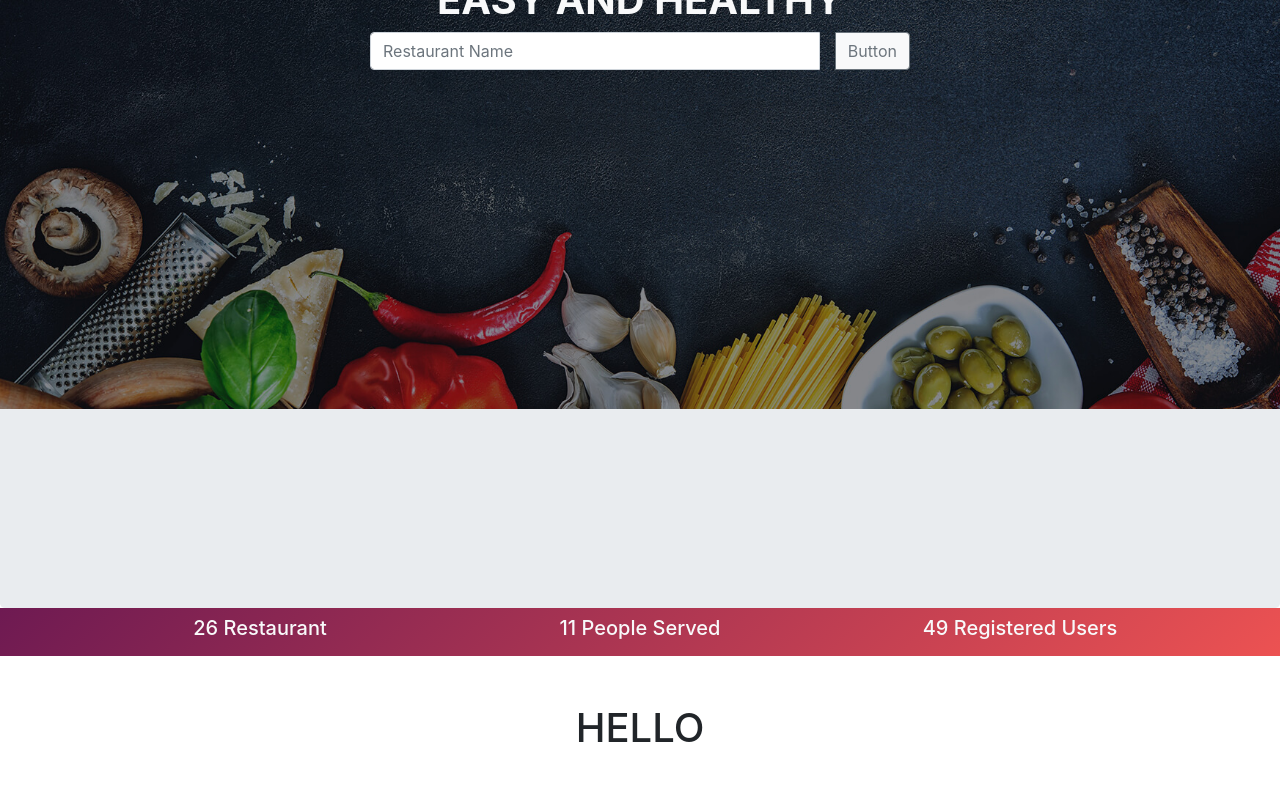
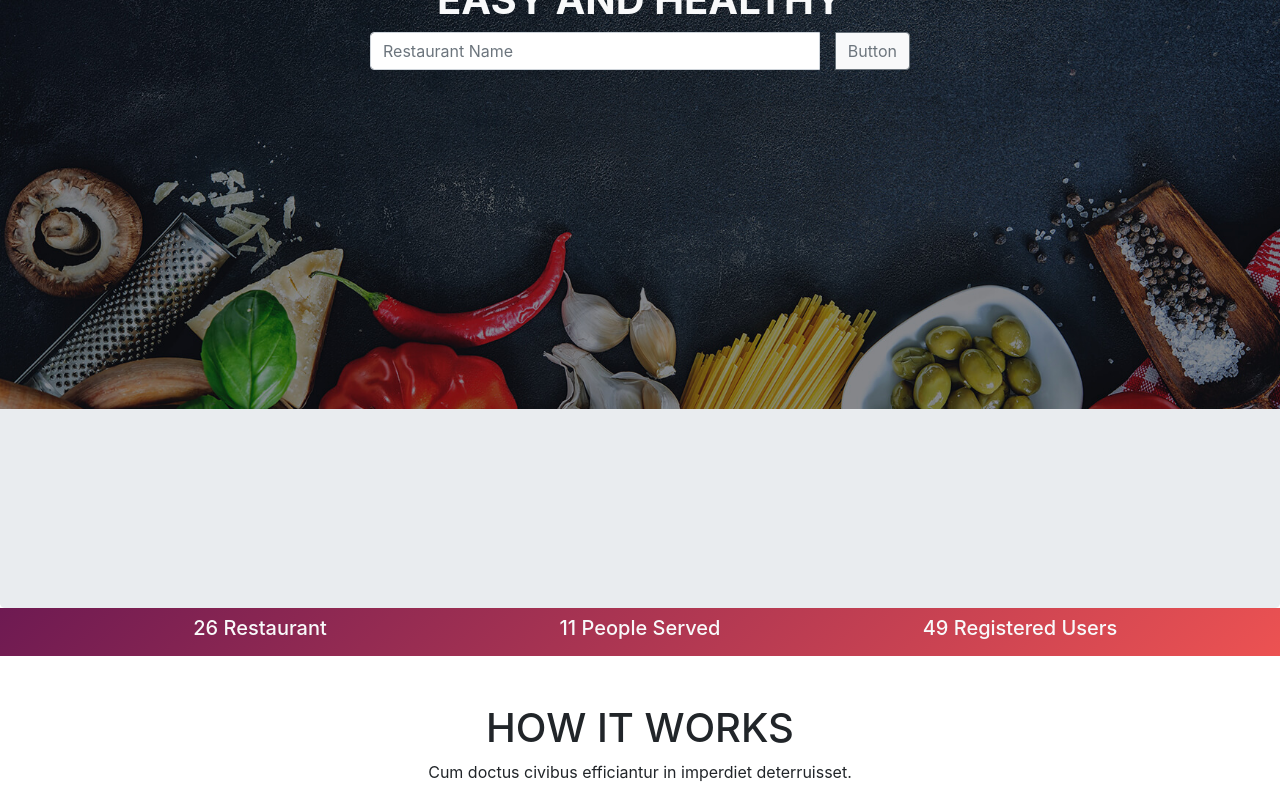
Before and after one commit to HamzaAhmedSheikh/online-Food-Delivery-App, a React (Create React App) app: page / in a window 1280 px wide. Shown: the part 248-1048 px from the top of the page. Before the commit the page ends 1008 px from the top, so only its background shows below. Built offline with nearby package versions, Linux system fonts and the light colour scheme.

Commit message:
section 2 is on working

```diff
--- a/src/components/Header.js
+++ b/src/components/Header.js
@@ -89,9 +89,10 @@ render() {
    </div>
  </div>
 
-     <div className='container mt-5'>
-       <h1> HELLO </h1>
-     </div>
+  <section className='container ourservices mt-5'>
+           <h1> HOW IT WORKS </h1>
+    <p> Cum doctus civibus efficiantur in imperdiet deterruisset. </p>
+  </section>
 
 </header>
   )
```
